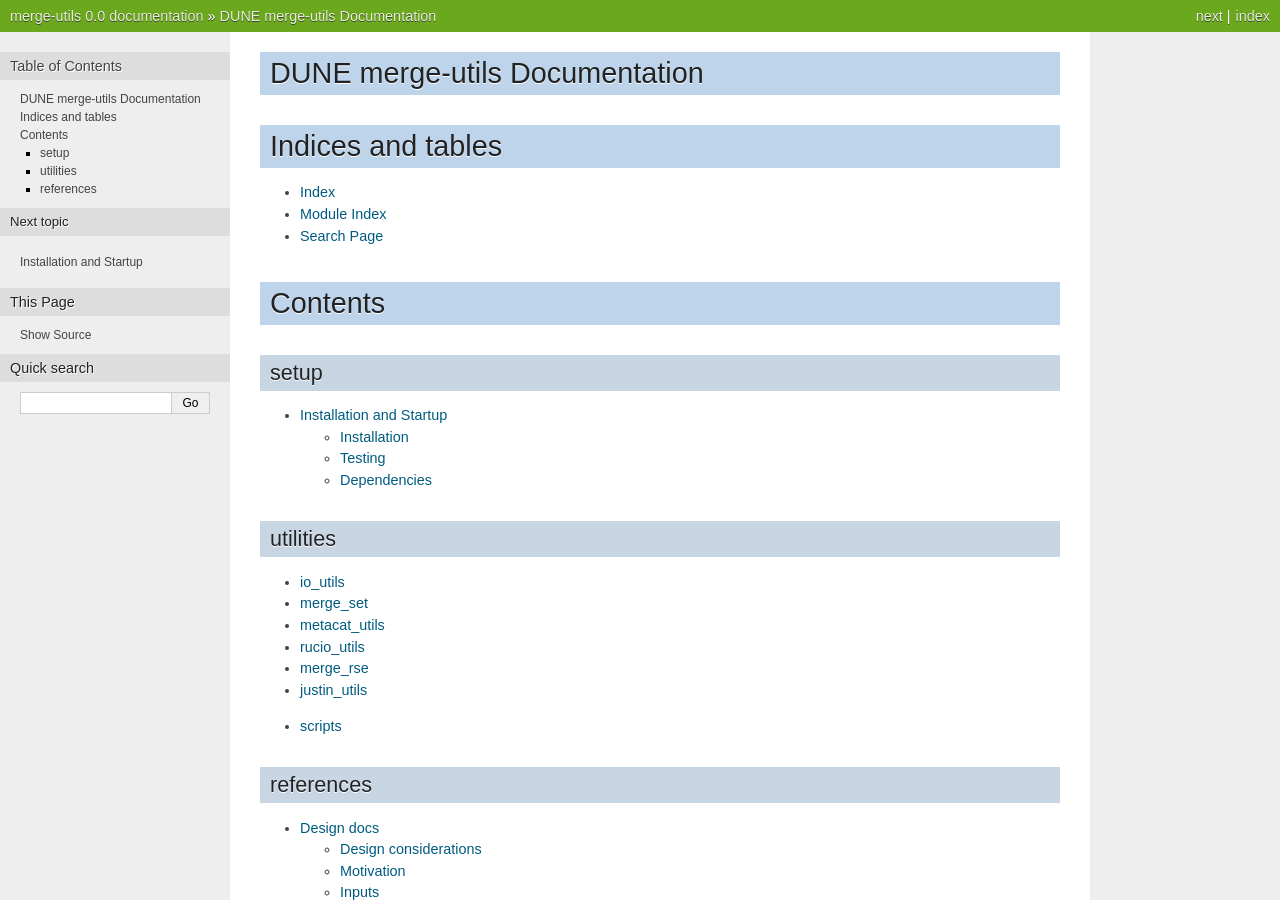
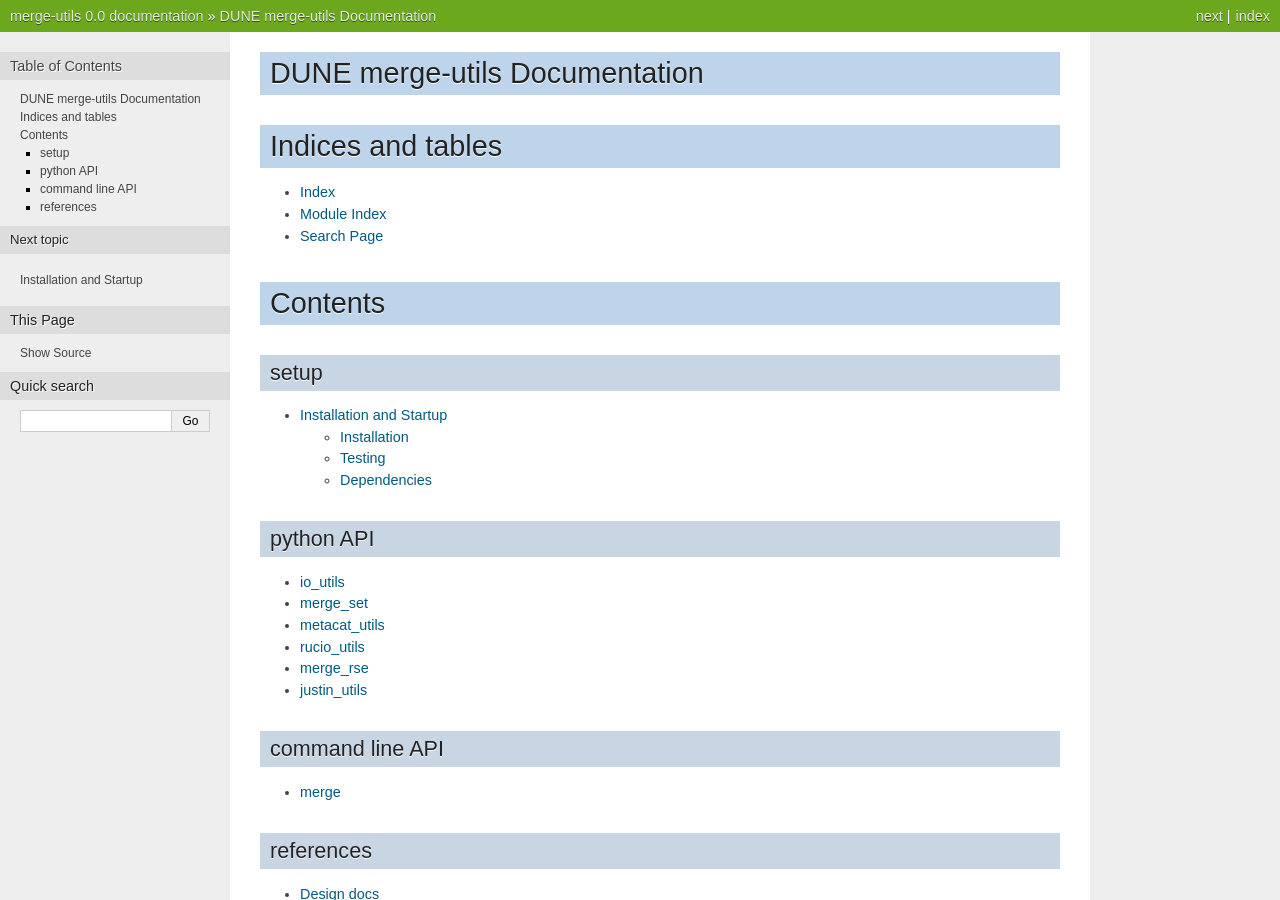
Before and after one commit to hschellman/merge-utils-test, a Sphinx documentation site: the page built from docs/source/index.rst, in a window 1280 px wide and 900 px high. Built offline with Sphinx 7.4.7, drawn with Linux system fonts in a browser that asks for light colours.

```diff
--- a/docs/source/conf.py
+++ b/docs/source/conf.py
@@ -57,7 +57,8 @@ extensions = [
     'sphinx.ext.autosectionlabel',
     'sphinx.ext.viewcode',
     'sphinx.ext.inheritance_diagram',
-    'myst_parser'
+    'myst_parser',
+    'sphinxcontrib.programoutput'
     #'sphinx_sitemap',  had to back it out as not available
     #'sphinxcontrib.programoutput',  # not available to github
 ]
--- a/docs/source/index.rst
+++ b/docs/source/index.rst
@@ -29,8 +29,8 @@ setup
 
     startup
 
-utilities
----------
+python API
+----------
 
 .. toctree::
 
@@ -40,6 +40,9 @@ utilities
     rucio_utils
     merge_rse
     justin_utils
+
+command line API
+----------------
 
 .. toctree::
 
--- a/docs/source/scripts.rst
+++ b/docs/source/scripts.rst
@@ -1,4 +1,7 @@
-scripts
--------
+merge
+.....
 
 .. automodule:: merge_utils.__main__
+	:members:
+
+.. program-output:: merge --help
```
